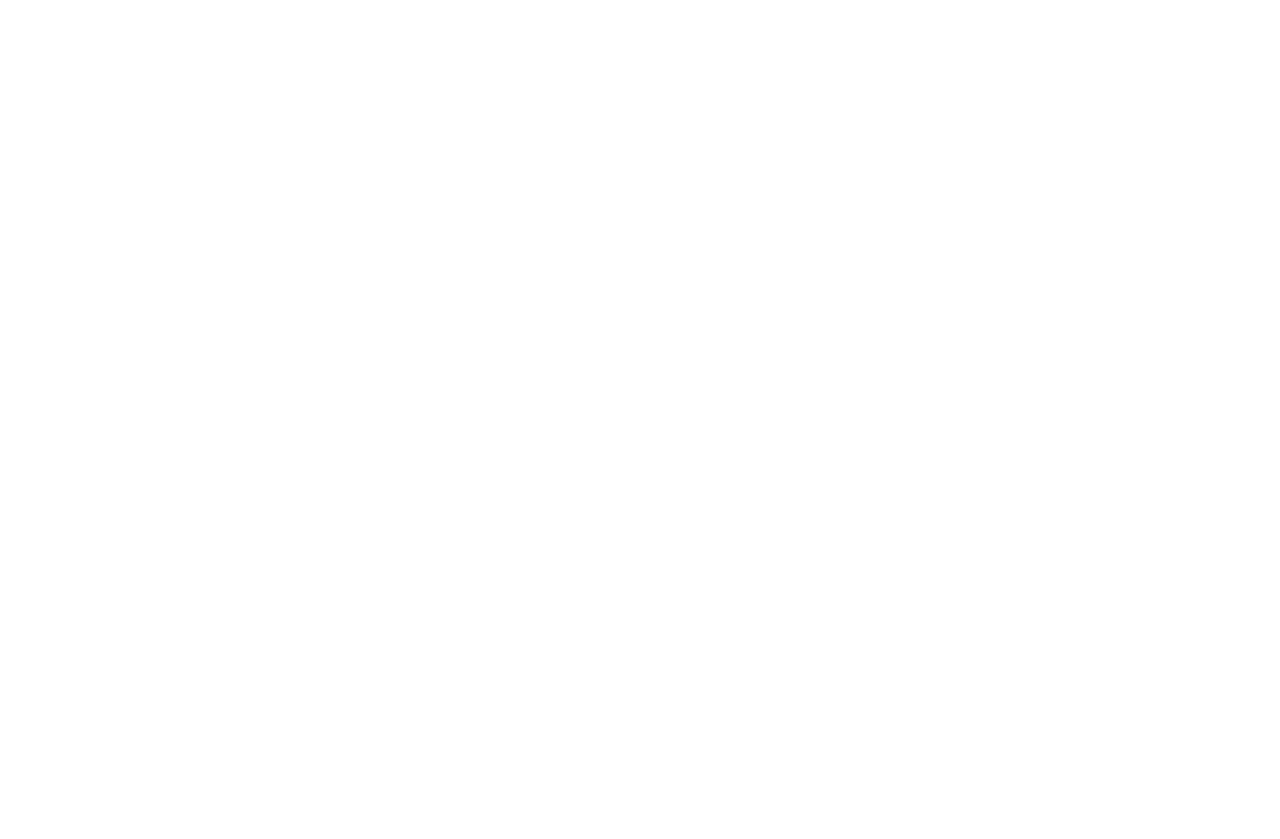
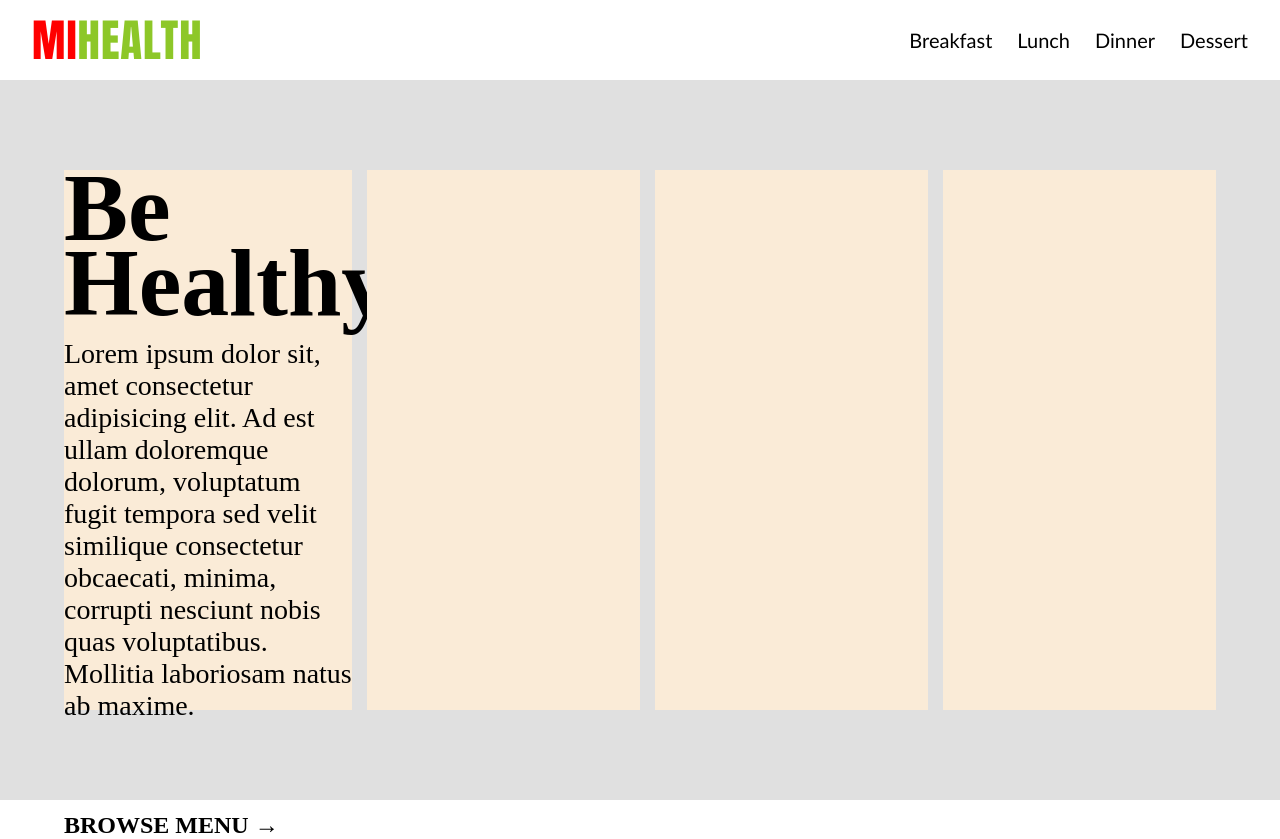
Before and after one commit to TylerVanSickle/mihealth, a plain HTML site: page index.html in a window 1280 px wide. Before the commit the page ends 800 px from the top, so only its background shows below. Drawn offline with Linux system fonts and the light colour scheme.

Commit message:
Added most css and html and also added images

```diff
--- a/index.html
+++ b/index.html
@@ -7,6 +7,38 @@
     <link rel="stylesheet" href="style.css">
 </head>
 <body>
-
+    <header>
+        <nav>
+            <logo class="logo"><a href="index.html"><span class="redLogo">MI</span>HEALTH</a></logo>
+            <ul class="links">
+                <li class="linksLi"><a href="#">Breakfast</a></li>
+                <li class="linksLi"><a href="#">Lunch</a></li>
+                <li class="linksLi"><a href="#">Dinner</a></li>
+                <li class="linksLi"><a href="#">Dessert</a></li>
+            </ul>
+        </nav>
+    </header>
+    <section class="productSection">
+        <div class="cardContainer">
+            <div class="card card1">
+                <h1 class="cardH1"><b>Be<br>Healthy</b></h1>
+                <br>
+                <p class="cardP">
+                    Lorem ipsum dolor sit, amet consectetur adipisicing elit.
+                    Ad est ullam doloremque dolorum, voluptatum fugit tempora sed velit similique consectetur obcaecati,
+                    minima, corrupti nesciunt nobis quas voluptatibus. Mollitia laboriosam natus ab maxime.
+                </p>
+                <br>
+                <br>
+                <br>
+                <br>
+                <br>
+                <p class="cardBrowse"><b>BROWSE MENU →</b></p>
+            </div>
+            <div class="card card2"></div>
+            <div class="card card3"></div>
+            <div class="card card4"></div>
+        </div>
+    </section>
 </body>
 </html>
--- a/style.css
+++ b/style.css
@@ -1,3 +1,80 @@
+:root{
+    --green: #8dc728;
+
+}
+
 *{
     margin: 0;
+    box-sizing: border-box;
 }
+header{
+    width: 100%;
+    height: 10vh;
+    background-color: white;
+}
+nav{
+    width: 95%;
+    height: 100%;
+    display: flex;
+    justify-content: space-between;
+    margin: 0 auto;
+}
+.logo{
+    font-size: 2.8rem;
+    height: 100%;
+    display: flex;
+}
+.logo a{
+    text-decoration: none;
+    color: var(--green);
+    font-family: Impact, Haettenschweiler, 'Arial Narrow Bold', sans-serif;
+    letter-spacing: 1px;
+    align-self: center;
+}
+.redLogo{
+    color: red;
+}
+.links{
+    display: flex;
+    height: 100%;
+}
+.linksLi{
+    display: inline;
+    padding-left: 25px;
+    font-size: 1.25rem;
+    align-self: center;
+    font-family:'Trebuchet MS', 'Lucida Sans Unicode', 'Lucida Grande', 'Lucida Sans', Arial, sans-serif;
+}
+.linksLi a{
+    color: black;
+    text-decoration: none;
+}
+.productSection{
+    background-color: #e0e0e0;
+    height: 90vh;
+    width: 100%;
+}
+.cardContainer{
+    width: 90%;
+    height: 100%;
+    margin: 0 auto;
+    display: flex;
+    gap: 15px;
+    flex-direction: row;
+    align-items: center;
+}
+.card{
+    height: 75%;
+    width: 25%;
+    background-color: antiquewhite;
+}
+.cardH1{
+    font-size: 6rem;
+    line-height: 75px;
+}
+.cardP{
+    font-size: 1.75rem;
+}
+.cardBrowse{
+    font-size: 1.5rem;
+}
```
Also changed, not shown: images/Shrimp.jpg (added), images/Template.png (added), images/bowl.jpg (added), images/pasta.jpg (added), 1 other file.
